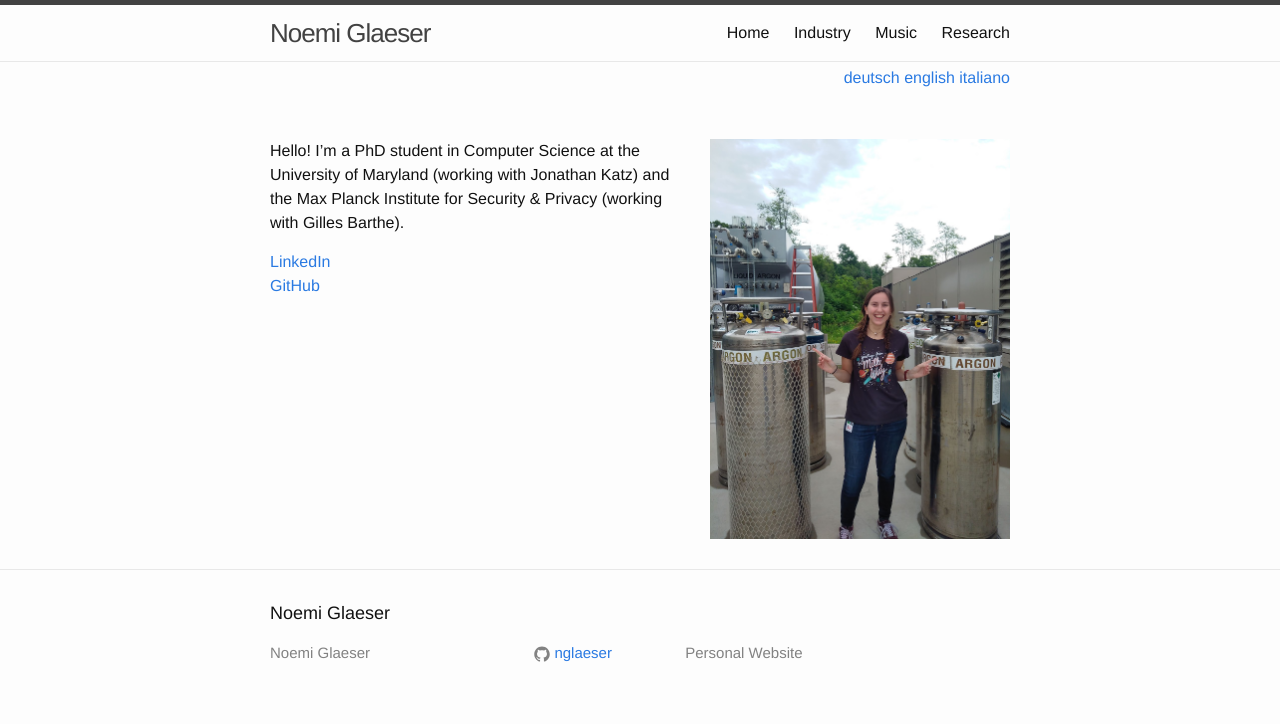
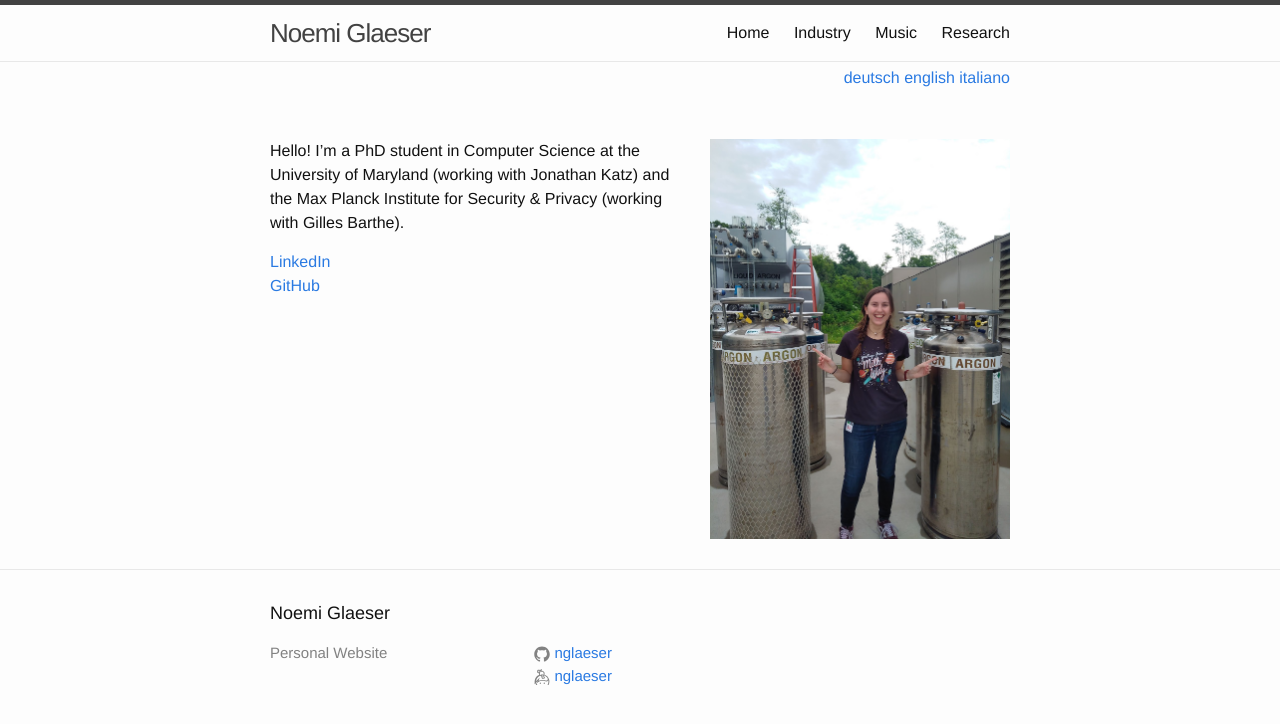
Before and after one commit to nglaeser/minima-site, a Jekyll site: the page built from index.md, in a window 1280 px wide. Shown: the top 724 px of the page. Built offline with Jekyll 4.4.1, drawn with Linux system fonts in a browser that asks for light colours.

Commit message:
update footer and include keybase username

```diff
--- a/_includes/footer.html
+++ b/_includes/footer.html
@@ -5,10 +5,11 @@
     <h2 class="footer-heading">{{ site.title[page.lang] }}</h2>
     <div class="footer-col-wrapper">
       <div class="footer-col footer-col-1">
-        <ul class="contact-list">
+        <p>{{ site.description[page.lang] }}</p>
+        <!--ul class="contact-list">
           <li>{{ site.title[page.lang] }}</li>
           <li><a href="mailto:{{ site.email }}">{{ site.email }}</a></li>
-        </ul>
+        </ul-->
       </div>
 
       <div class="footer-col footer-col-2">
@@ -16,6 +17,12 @@
           {% if site.github_username %}
           <li>
             {% include icon-github.html username=site.github_username %}
+          </li>
+          {% endif %}
+
+          {% if site.keybase_username %}
+          <li>
+            {% include icon-keybase.html username=site.keybase_username %}
           </li>
           {% endif %}
 
@@ -28,7 +35,7 @@
       </div>
 
       <div class="footer-col footer-col-3">
-        <p>{{ site.description[page.lang] }}</p>
+        <!--p>{{ site.description[page.lang] }}</p-->
       </div>
     </div>
 
--- /dev/null
+++ b/_includes/icon-keybase.html
@@ -0,0 +1 @@
+<a href="https://keybase.io/{{ include.username }}"><span class="icon icon--keybase">{% include icon-keybase.svg %}</span><span class="username">{{ include.username }}</span></a>
```
Also changed, not shown: _includes/icon-keybase.svg (added).
